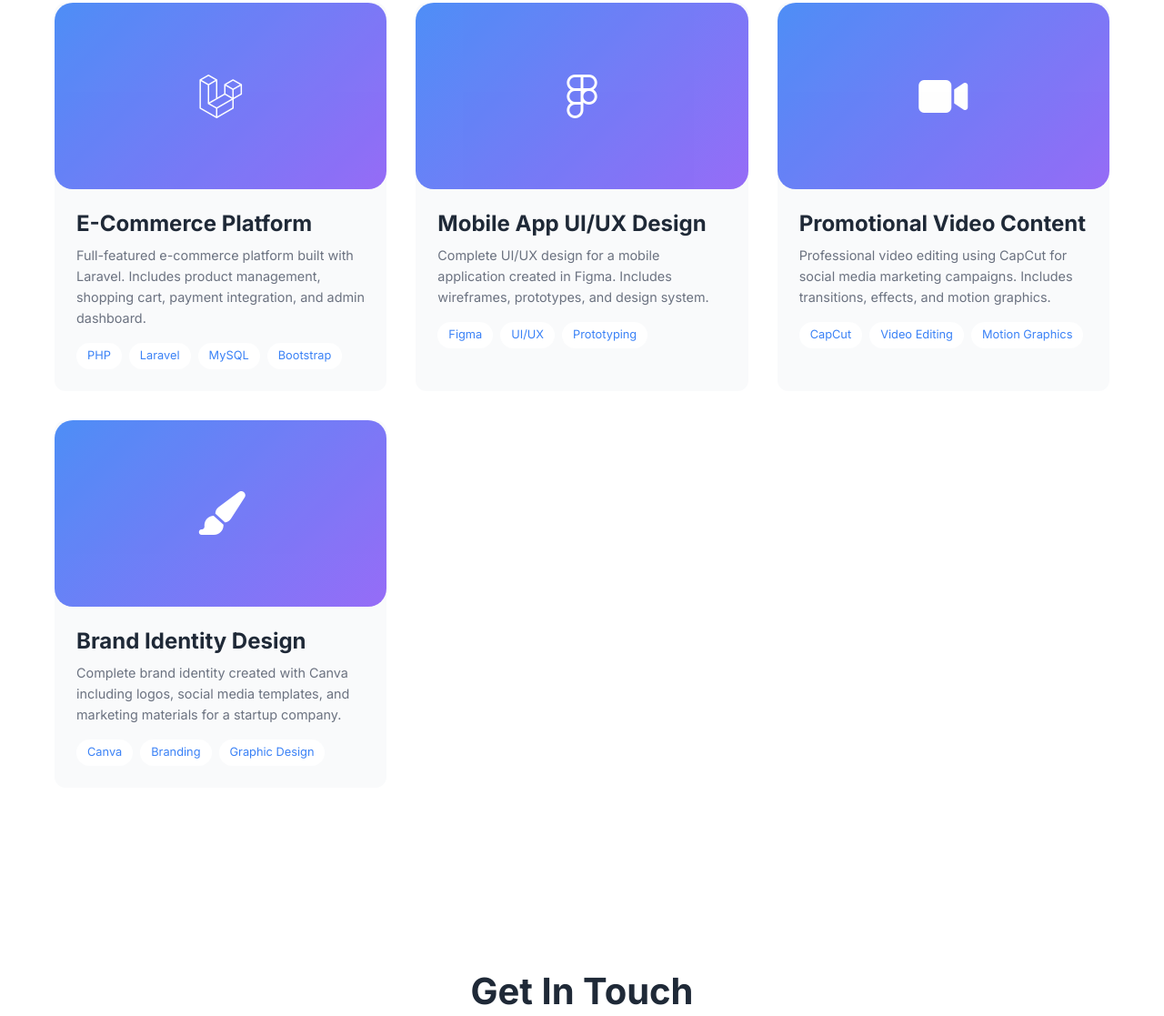
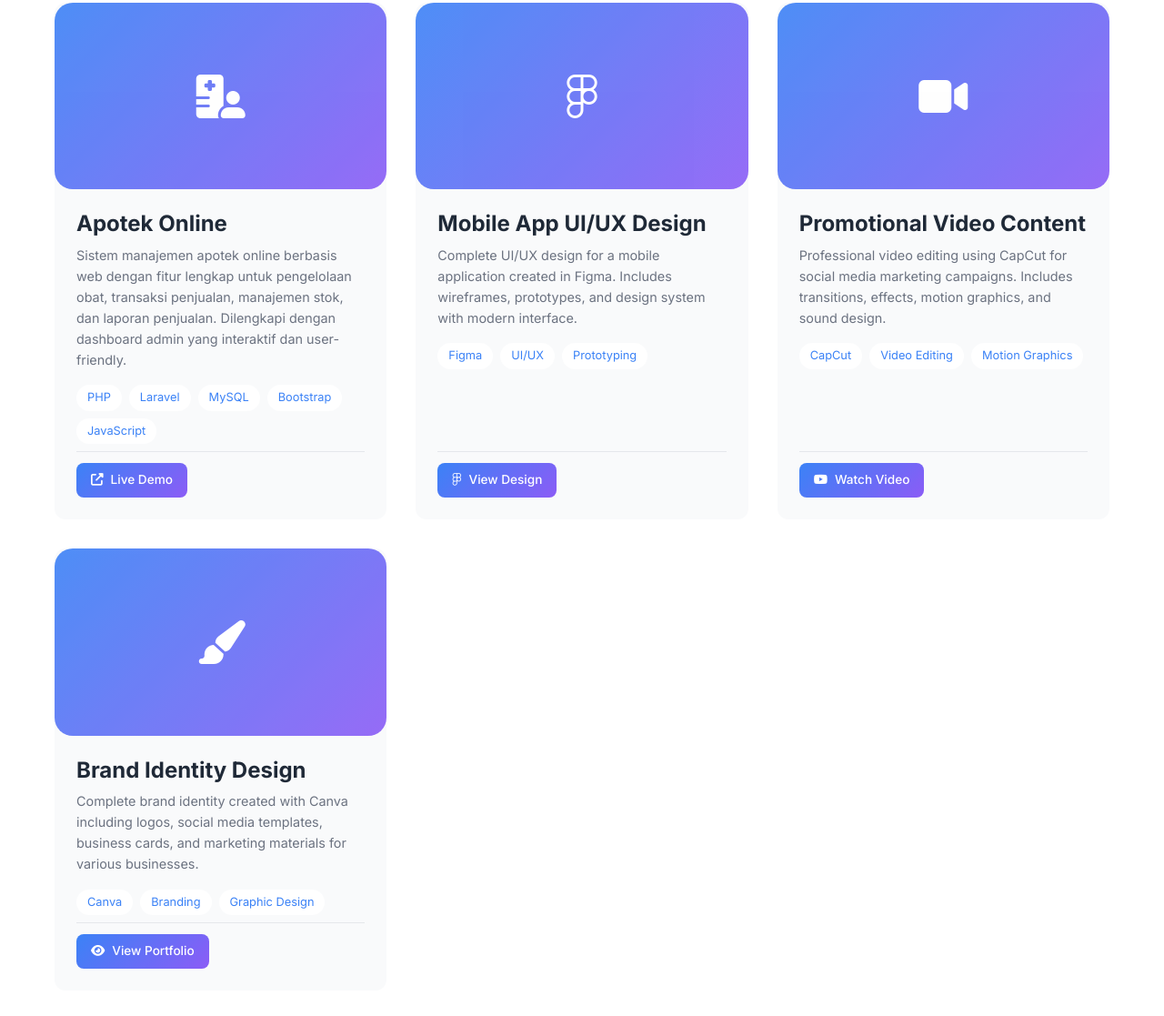
Before and after one commit to farmanhady614-web/portfolio-1, a plain HTML site: page index.html in a window 1280 px wide. Shown: the part 3710-4827 px from the top of the page at 91% size. Drawn offline with Linux system fonts and the light colour scheme.

Commit message:
update: deskripsi perubahan

```diff
--- a/css/style.css
+++ b/css/style.css
@@ -1242,3 +1242,65 @@ ul {
         transform: translateY(0);
     }
 }
+
+/* ========================================
+   Project Links Bottom Styles
+   ======================================== */
+.project-links-bottom {
+    margin-top: 1rem;
+    padding-top: 0.75rem;
+    border-top: 1px solid var(--border-color);
+}
+
+.project-btn {
+    display: inline-flex;
+    align-items: center;
+    gap: 0.5rem;
+    padding: 0.5rem 1rem;
+    background: linear-gradient(135deg, var(--primary-color), var(--secondary-color));
+    color: white;
+    border-radius: 8px;
+    font-size: 0.85rem;
+    font-weight: 500;
+    transition: all var(--transition-normal);
+    text-decoration: none;
+}
+
+.project-btn:hover {
+    transform: translateX(5px);
+    box-shadow: var(--shadow-md);
+    color: white;
+}
+
+.project-btn i {
+    font-size: 0.85rem;
+}
+
+/* Update existing project card styles */
+.project-card {
+    display: flex;
+    flex-direction: column;
+    height: 100%;
+}
+
+.project-info {
+    flex: 1;
+    display: flex;
+    flex-direction: column;
+}
+
+.project-tech {
+    margin-bottom: 0.5rem;
+}
+
+.project-links-bottom {
+    margin-top: auto;
+}
+
+/* Responsive adjustments */
+@media (max-width: 768px) {
+    .project-btn {
+        padding: 0.4rem 0.8rem;
+        font-size: 0.8rem;
+    }
+}
--- a/index.html
+++ b/index.html
@@ -180,7 +180,7 @@
             </div>
         </section>
 
-                <!-- Skills Section (Improved Layout) -->
+        <!-- Skills Section (Improved Layout) -->
         <section id="skills" class="skills-section section">
             <div class="container">
                 <div class="section-header">
@@ -345,39 +345,47 @@
                 </div>
 
                 <div class="projects-grid">
-                    <!-- Project 1 - Laravel Project -->
+                    <!-- Project 1 - Apotek Online (PHP Laravel) -->
                     <div class="project-card">
                         <div class="project-image">
                             <div class="image-placeholder">
-                                <i class="fab fa-laravel"></i>
+                                <i class="fas fa-hospital-user"></i>
                             </div>
                             <div class="project-overlay">
                                 <div class="project-links">
-                                    <a href="#" class="project-link" target="_blank">
-                                        <i class="fab fa-github"></i>
+                                    <a href="http://localhost/apotek_online/index.php" class="project-link" target="_blank">
+                                        <i class="fas fa-external-link-alt"></i>
                                     </a>
-                                    <a href="#" class="project-link" target="_blank">
-                                        <i class="fas fa-external-link-alt"></i>
+                                    <a href="http://localhost/apotek_online/index.php" class="project-link" target="_blank">
+                                        <i class="fas fa-eye"></i>
                                     </a>
                                 </div>
                             </div>
                         </div>
                         <div class="project-info">
-                            <h3 class="project-title">E-Commerce Platform</h3>
+                            <h3 class="project-title">Apotek Online</h3>
                             <p class="project-description">
-                                Full-featured e-commerce platform built with Laravel. Includes product management,
-                                shopping cart, payment integration, and admin dashboard.
+                                Sistem manajemen apotek online berbasis web dengan fitur lengkap untuk pengelolaan obat,
+                                transaksi penjualan, manajemen stok, dan laporan penjualan. Dilengkapi dengan dashboard
+                                admin yang interaktif dan user-friendly.
                             </p>
                             <div class="project-tech">
                                 <span>PHP</span>
                                 <span>Laravel</span>
                                 <span>MySQL</span>
                                 <span>Bootstrap</span>
+                                <span>JavaScript</span>
+                            </div>
+                            <div class="project-links-bottom">
+                                <a href="http://localhost/apotek_online/index.php" class="project-btn" target="_blank">
+                                    <i class="fas fa-external-link-alt"></i>
+                                    Live Demo
+                                </a>
                             </div>
                         </div>
                     </div>
 
-                    <!-- Project 2 - Design Project -->
+                    <!-- Project 2 - Mobile App UI/UX Design -->
                     <div class="project-card">
                         <div class="project-image">
                             <div class="image-placeholder">
@@ -398,17 +406,23 @@
                             <h3 class="project-title">Mobile App UI/UX Design</h3>
                             <p class="project-description">
                                 Complete UI/UX design for a mobile application created in Figma. Includes
-                                wireframes, prototypes, and design system.
+                                wireframes, prototypes, and design system with modern interface.
                             </p>
                             <div class="project-tech">
                                 <span>Figma</span>
                                 <span>UI/UX</span>
                                 <span>Prototyping</span>
                             </div>
+                            <div class="project-links-bottom">
+                                <a href="#" class="project-btn" target="_blank">
+                                    <i class="fab fa-figma"></i>
+                                    View Design
+                                </a>
+                            </div>
                         </div>
                     </div>
 
-                    <!-- Project 3 - Video Editing -->
+                    <!-- Project 3 - Promotional Video Content -->
                     <div class="project-card">
                         <div class="project-image">
                             <div class="image-placeholder">
@@ -429,17 +443,23 @@
                             <h3 class="project-title">Promotional Video Content</h3>
                             <p class="project-description">
                                 Professional video editing using CapCut for social media marketing campaigns.
-                                Includes transitions, effects, and motion graphics.
+                                Includes transitions, effects, motion graphics, and sound design.
                             </p>
                             <div class="project-tech">
                                 <span>CapCut</span>
                                 <span>Video Editing</span>
                                 <span>Motion Graphics</span>
                             </div>
+                            <div class="project-links-bottom">
+                                <a href="#" class="project-btn" target="_blank">
+                                    <i class="fab fa-youtube"></i>
+                                    Watch Video
+                                </a>
+                            </div>
                         </div>
                     </div>
 
-                    <!-- Project 4 - Graphic Design -->
+                    <!-- Project 4 - Brand Identity Design -->
                     <div class="project-card">
                         <div class="project-image">
                             <div class="image-placeholder">
@@ -460,12 +480,18 @@
                             <h3 class="project-title">Brand Identity Design</h3>
                             <p class="project-description">
                                 Complete brand identity created with Canva including logos, social media templates,
-                                and marketing materials for a startup company.
+                                business cards, and marketing materials for various businesses.
                             </p>
                             <div class="project-tech">
                                 <span>Canva</span>
                                 <span>Branding</span>
                                 <span>Graphic Design</span>
+                            </div>
+                            <div class="project-links-bottom">
+                                <a href="#" class="project-btn" target="_blank">
+                                    <i class="fas fa-eye"></i>
+                                    View Portfolio
+                                </a>
                             </div>
                         </div>
                     </div>
@@ -503,14 +529,14 @@
                                 <i class="fas fa-phone-alt"></i>
                                 <div>
                                     <h4>Phone</h4>
-                                    <a href="tel:+6281234567890">+62 852 3732 9865</a>
+                                    <a href="tel:+6281234567890">+62 812 3456 7890</a>
                                 </div>
                             </div>
                             <div class="contact-item">
                                 <i class="fas fa-map-marker-alt"></i>
                                 <div>
                                     <h4>Location</h4>
-                                    <p>Kesik, Kec.Masbagik</p>
+                                    <p>Jakarta, Indonesia</p>
                                 </div>
                             </div>
                         </div>
```
